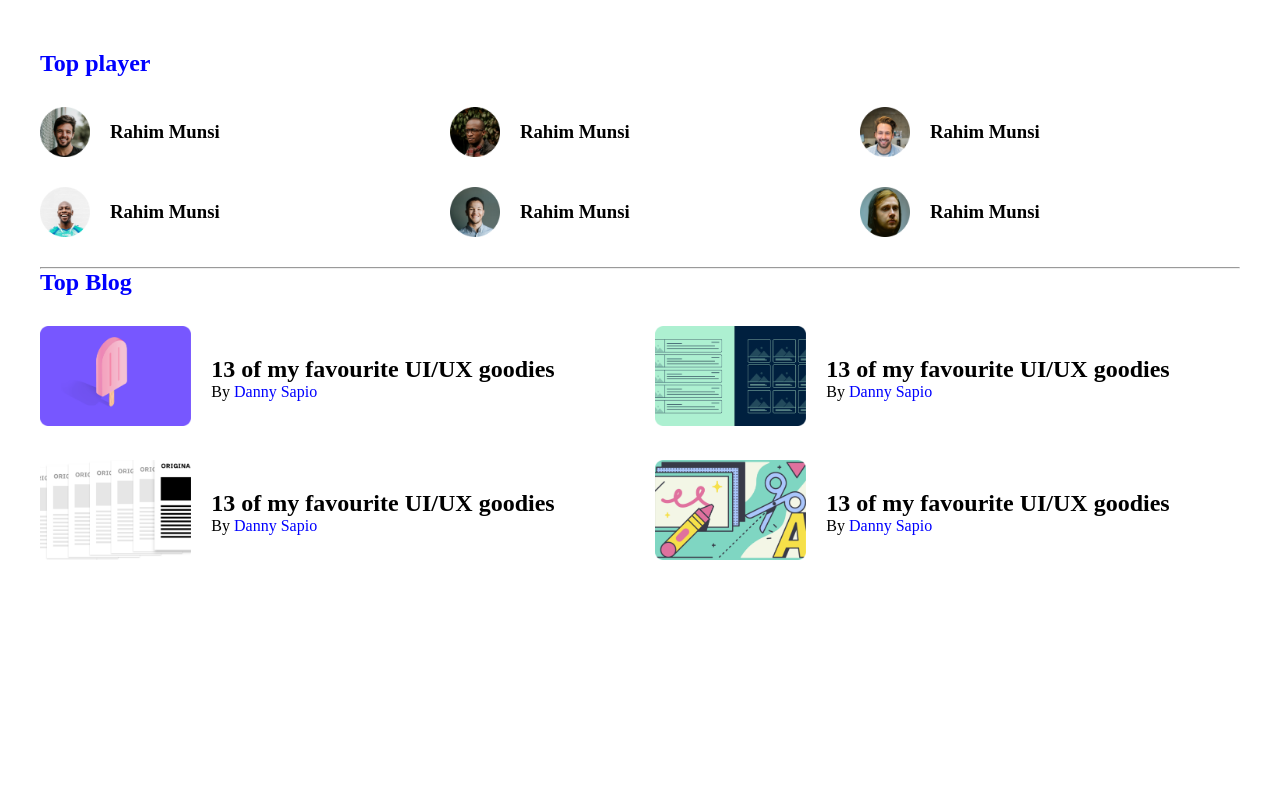
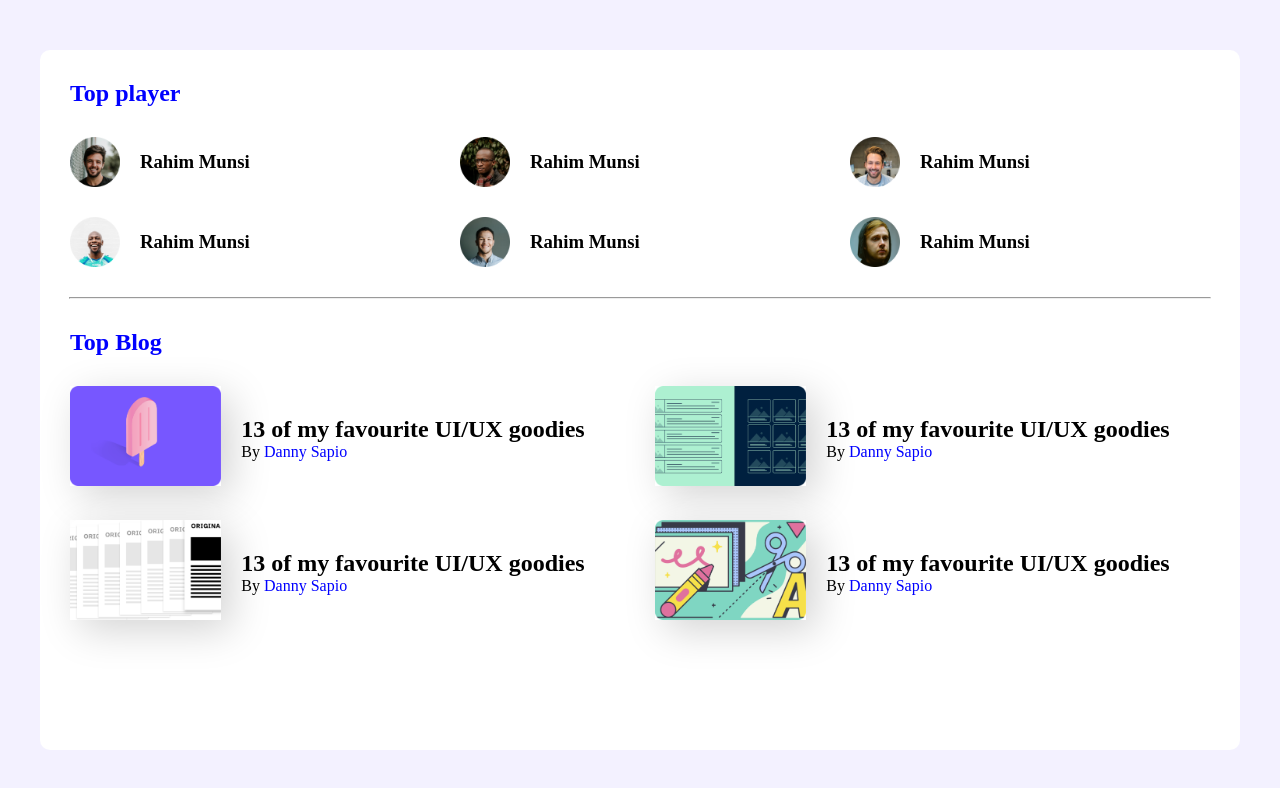
Before and after one commit to RudroMajumder/leaderboard, a plain HTML site: page index.html in a window 1280 px wide. Drawn offline with Linux system fonts and the light colour scheme.

Commit message:
leaderboard

```diff
--- a/index.html
+++ b/index.html
@@ -11,7 +11,7 @@
 
     </header>
     <main>
-        <section>
+        <section class="top-section">
             <h1 class="section-title">Top player</h1>
             <div class="top-player">
                 <div class="player">
--- a/style.css
+++ b/style.css
@@ -2,9 +2,20 @@
     margin: 0;
     padding: 0;
 }
+body{
+    background-color: #f3f1ff;
+}
 main{
     width: 1200px;
     margin: 50px auto;
+    background-color: white;
+    border-radius: 10px;
+    height: 700px;
+}
+.top-section h1{
+    padding-top: 30px;
+    margin: 30px;
+    padding-right:30px;
 }
 .section-title{
     color: blue;
@@ -12,8 +23,7 @@ main{
 .top-player{
     display: grid;
     grid-template-columns: repeat(3,1fr);
-    margin-top: 30px;
-    margin-bottom: 30px;
+    margin:30px 30px;
     grid-gap: 30px;
 }
 .player{
@@ -24,17 +34,18 @@ main{
     height: 50px;
     margin-right: 20px;
 }
-
-@media (max-width:688px){
-    .top-player{
-        grid-template-columns: repeat(1,1fr);
-    }
+hr{
+    width: 95%;
+    margin:0 auto;
+}
+.top-blog h1{
+    margin: 30px;
+    padding-right:30px;
 }
 .blogs{
     display: grid;
     grid-template-columns: repeat(2,1fr);
-    margin-top: 30px;
-    margin-bottom: 30px;
+    margin:30px 30px;
     grid-gap: 30px;
 }
 .blog{
@@ -44,6 +55,7 @@ main{
 .blog img{
     height: 100px;
     margin-right: 20px;
+    box-shadow: 10px 10px 40px lightgray;
 }
 @media (max-width:992px){
     .top-player{
@@ -53,3 +65,12 @@ main{
         grid-template-columns: repeat(1,1fr);
     }
 }
+@media (max-width:688px){
+
+    .top-player{
+        grid-template-columns: repeat(1,1fr);
+    }
+    .blog{
+        display: block;
+    }
+}
```
